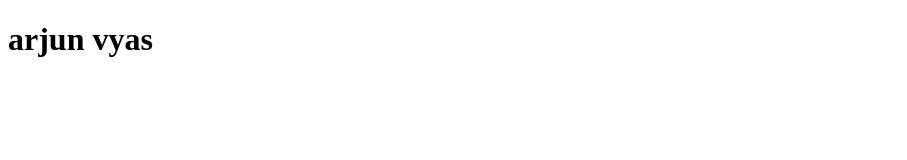
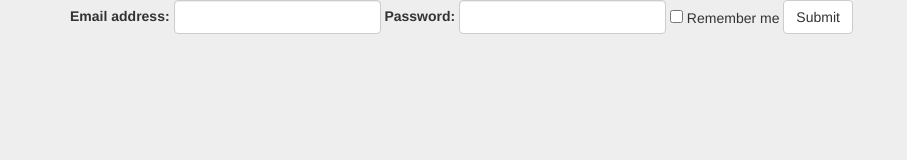
Before and after one commit to arjunvyasappirio/First-Bootstrap-Project, a website: page Index.html in a window 1280 px wide. Shown: the whole page, without its empty margins (0-907 px from the left). Drawn offline with Linux system fonts and the light colour scheme.

Commit message:
base setup

```diff
--- a/Index.html
+++ b/Index.html
@@ -2,13 +2,41 @@
 <html lang="en">
 <head>
   <meta charset="UTF-8">
-  <title>Title</title>
+  <meta name="viewport" content="width=device-width, initial-scale=1.0">
+  <title>First Bootstrap project</title>
+  <!--bootstrap min css-->
+  <link rel="stylesheet" href="bower_components/bootstrap/dist/css/bootstrap.min.css">
+
+  <!--fontawesome min css-->
+
+  <!--custom css for override-->
+  <link rel="stylesheet" href="css/main.css">
 </head>
 <body>
 
-<header>
-  <h1>arjun vyas</h1>
-</header>
+<div class="container">
+  <form class="form-inline">
+    <div class="form-group">
+      <label for="email">Email address:</label>
+      <input type="email" class="form-control" id="email">
+    </div>
+    <div class="form-group">
+      <label for="pwd">Password:</label>
+      <input type="password" class="form-control" id="pwd">
+    </div>
+    <div class="checkbox">
+      <label><input type="checkbox"> Remember me</label>
+    </div>
+    <button type="submit" class="btn btn-default">Submit</button>
+  </form>
+</div>
 
+
+
+<!-- jQuery (necessary for Bootstrap's JavaScript plugins) -->
+<script src="bower_components/jquery/dist/jquery.min.js"></script>
+
+<!-- Bootstrap js) -->
+<script src="bower_components/bootstrap/dist/js/bootstrap.min.js"></script>
 </body>
 </html>
--- a/css/main.css
+++ b/css/main.css
@@ -1,3 +1,3 @@
 body{
-  background-color: #fff;
+  background-color: #eee;
 }
--- /dev/null
+++ b/js/main.js
@@ -0,0 +1,3 @@
+/**
+ * Created by Arjun Vyas on 4/11/2017.
+ */
```
